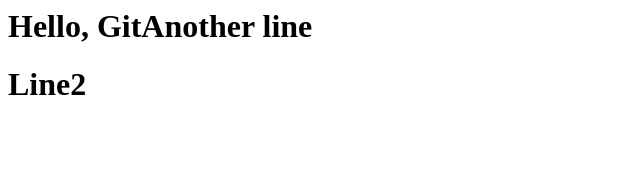
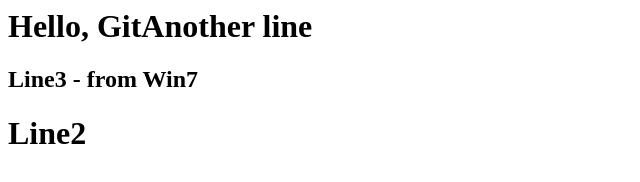
Before and after one commit to androdev-cft6/temp, a plain HTML site: page index.html in a window 1280 px wide. Shown: the whole page, without its empty margins (0-640 px from the left). Drawn offline with Linux system fonts and the light colour scheme.

Commit message:
3d commit

```diff
--- a/index.html
+++ b/index.html
@@ -8,6 +8,7 @@
 <body>
   <h1>Hello, Git</
   <h1>Another line</>
+    <h2>Line3 - from Win7</h2>
 <h1>Line2</h1>
 </body>
 
```
